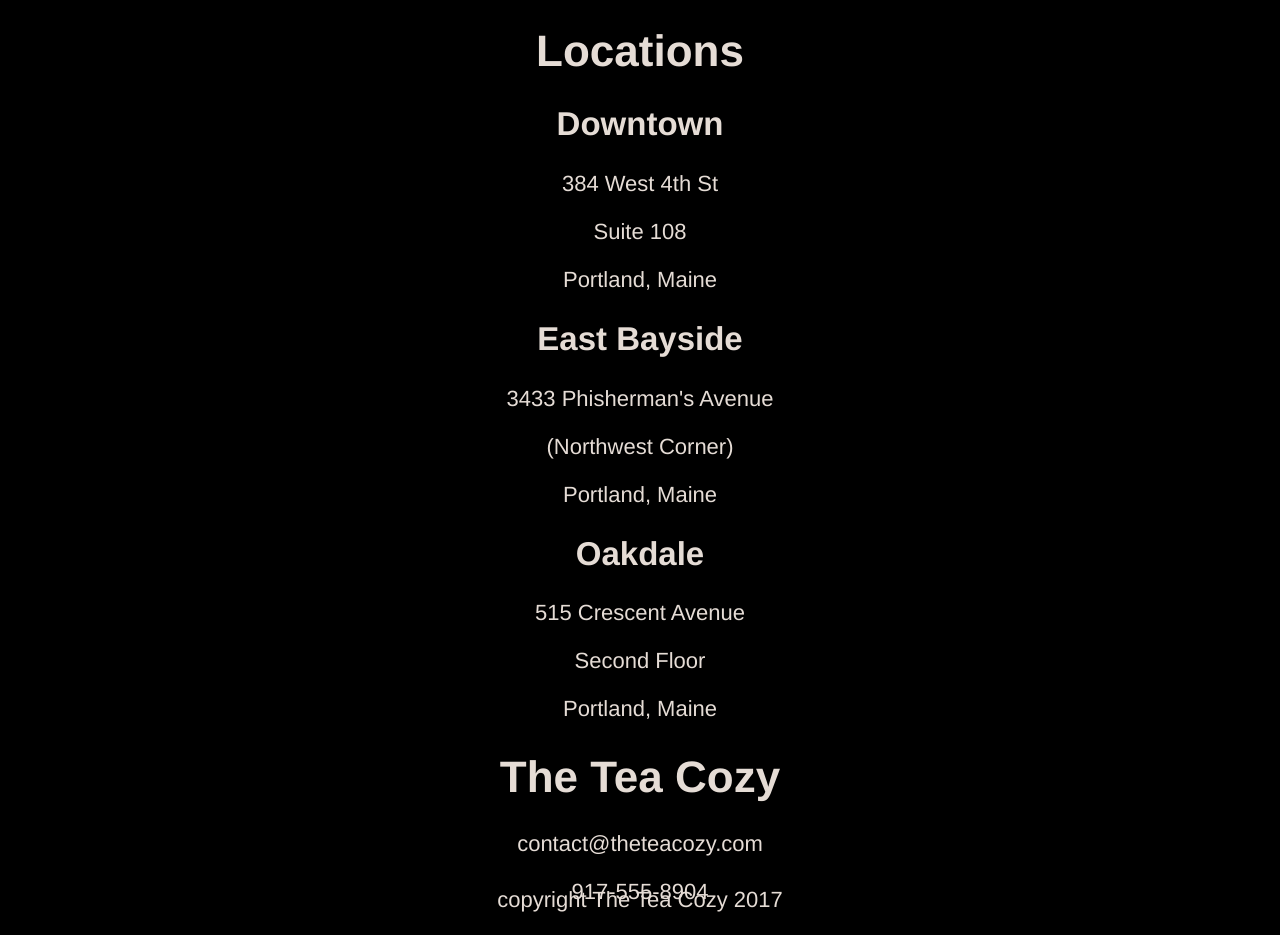
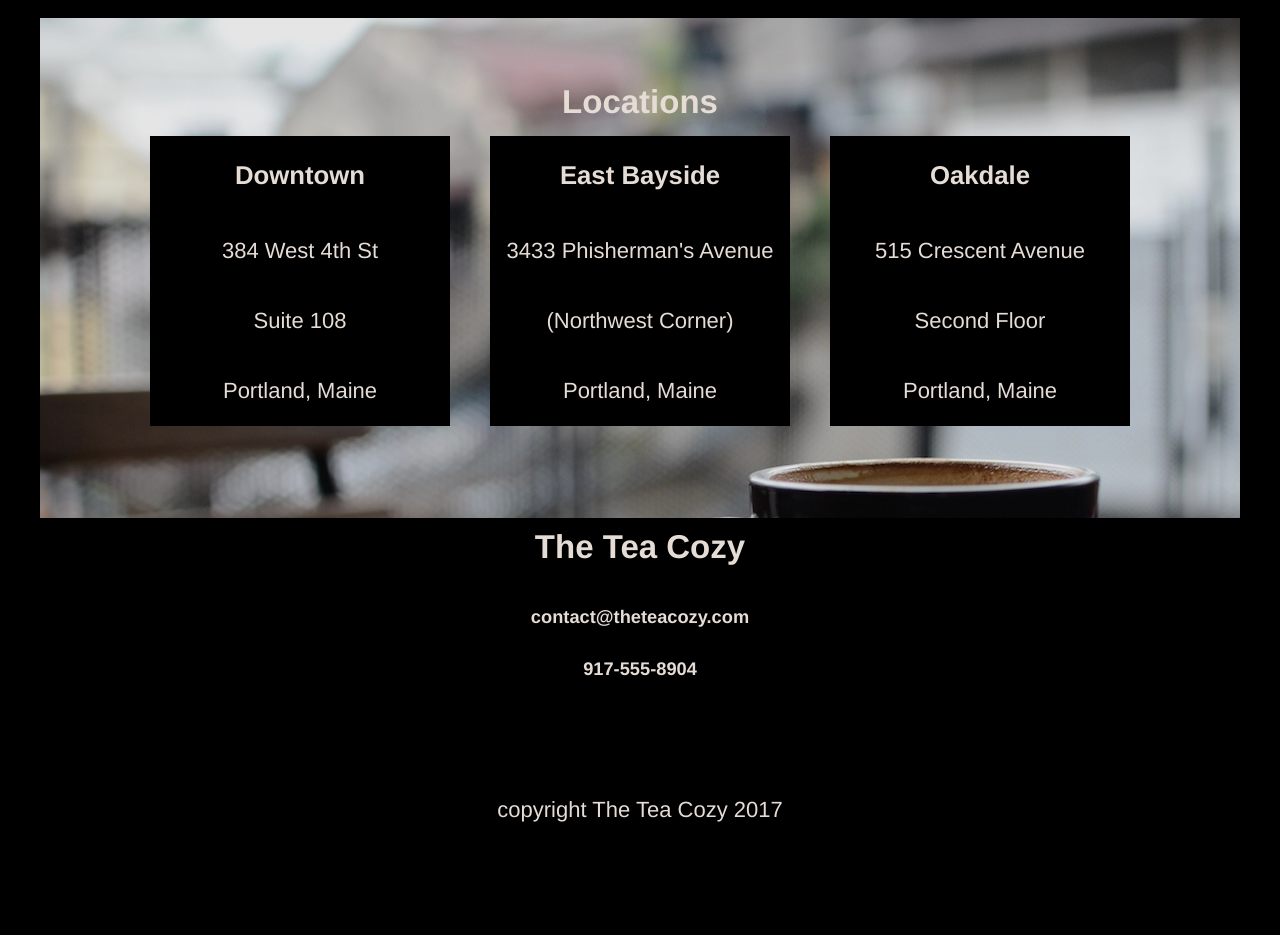
Before and after one commit to tamidynes/TeaCozy, a plain HTML site: page index.html in a window 1280 px wide. Shown: the part 1480-2415 px from the top of the page. After the commit the page ends 2325 px from the top, so only its background shows below. Drawn offline with Linux system fonts and the light colour scheme.

Commit message:
set locations and contact

```diff
--- a/Resources/style.css
+++ b/Resources/style.css
@@ -36,9 +36,9 @@ header img {
 
 main {
   position: relative;
-  top: 40px;
+
   width: 100%;
-  margin: 0 auto;
+  margin: 69px auto;
 }
 
 #mission {
@@ -80,3 +80,45 @@ main {
   height: 200px;
   margin: 0 14px;
 }
+
+#locations {
+  background-image: url(media/img-locations-background.jpg);
+  width: 1200px;
+  height: 500px;
+  margin: 0 auto;
+  display: flex;
+  flex-direction: column;
+  align-items: center;
+}
+
+#locations h2 {
+  margin-top: 65px;
+  margin-bottom: 15px;
+}
+
+.locations {
+  display: flex;
+  align-content: space-around;
+}
+
+.location1, .location2, .location3 {
+  background-color: black;
+  opacity: 1;
+  width: 300px;
+  height: 290px;
+  display: flex;
+  flex-direction: column;
+}
+
+.location2 {
+  margin: 0 40px;
+}
+
+.contact {
+  height: 200px;
+}
+
+.contact h2 {
+  margin-top: 10px;
+  margin-bottom: 40px;
+}
--- a/index.html
+++ b/index.html
@@ -46,30 +46,32 @@
       </div>
     </div>
     <div id="locations">
-      <h1>Locations</h1>
+      <h2>Locations</h2>
+      <div class="locations">
         <div class="location1">
-        <h2>Downtown</h2>
+          <h3>Downtown</h3>
           <p>384 West 4th St</p>
           <p>Suite 108</p>
           <p>Portland, Maine</p>
         </div>
         <div class="location2">
-        <h2>East Bayside</h2>
+          <h3>East Bayside</h3>
           <p>3433 Phisherman's Avenue</p>
           <p>(Northwest Corner)</p>
           <p>Portland, Maine</p>
         </div>
         <div class="location3">
-        <h2>Oakdale</h2>
+          <h3>Oakdale</h3>
           <p>515 Crescent Avenue</p>
           <p>Second Floor</p>
           <p>Portland, Maine</p>
         </div>
       </div>
+    </div>
     <div class="contact">
-      <h1>The Tea Cozy</h1>
-      <p>contact@theteacozy.com</p>
-      <p>917-555-8904</p>
+      <h2>The Tea Cozy</h2>
+      <h5>contact@theteacozy.com</h5>
+      <h5>917-555-8904</h5>
     </div>
   </main>
   <footer>
```
Lines whose indentation alone changed are shown as unchanged.
